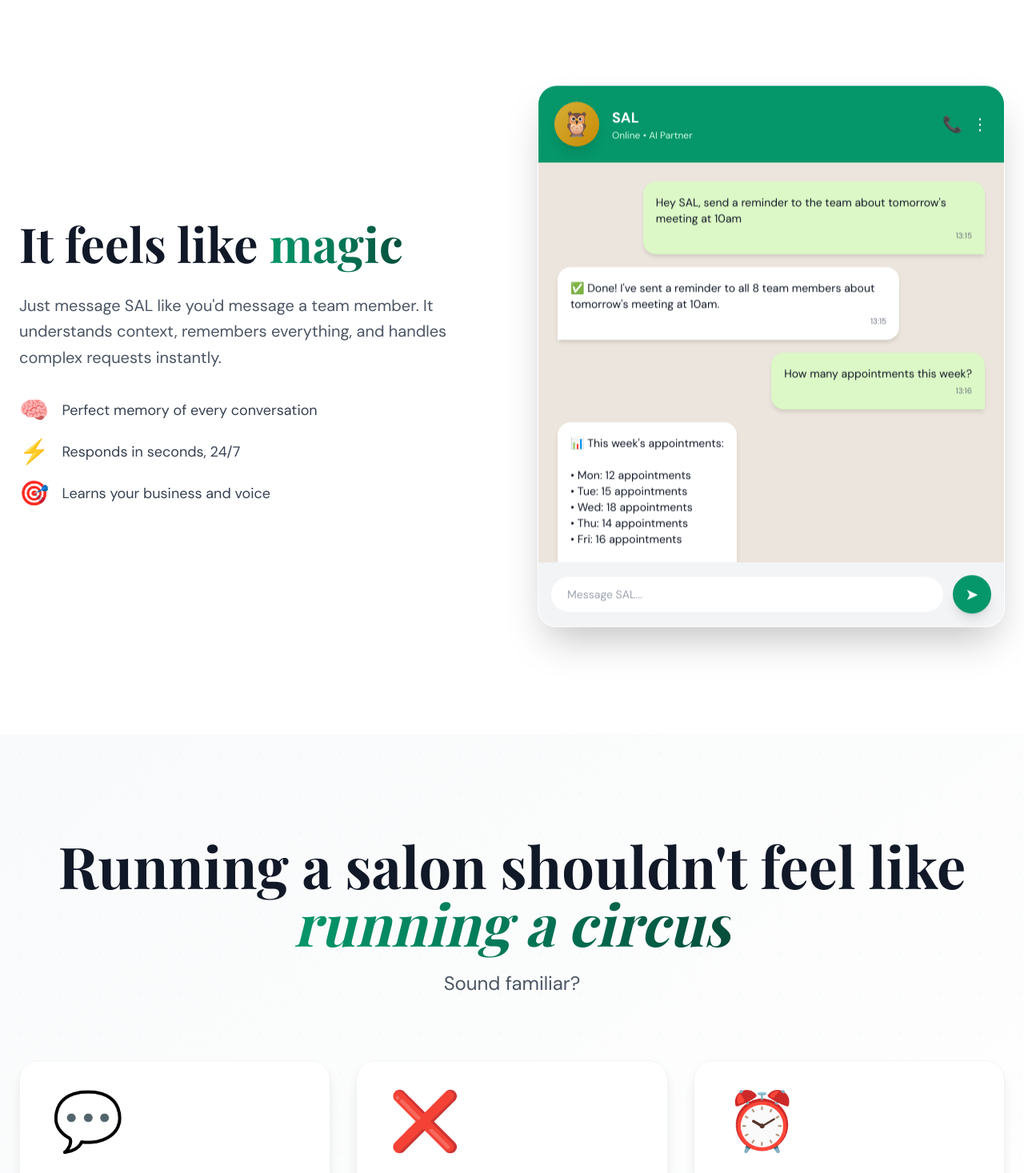
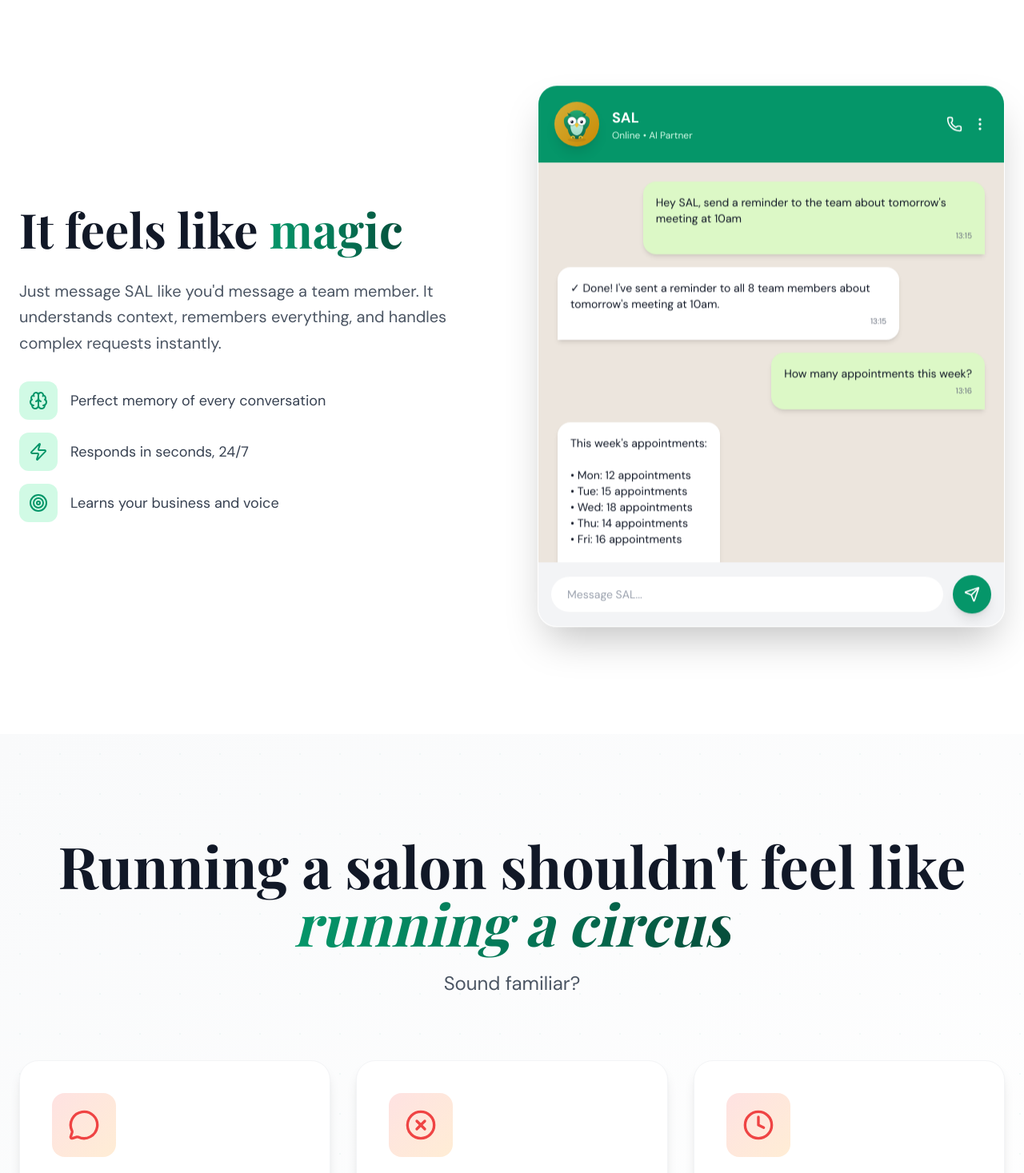
Before and after one commit to Uddinanas5/sal-webiste, a Next.js app: page / in a window 1280 px wide. Shown: the part 1180-2647 px from the top of the page at 80% size. Built offline with nearby package versions, Linux system fonts and the light colour scheme.

Commit message:
Replace emojis with Lucide icons, add owl mascot SVG logo

```diff
--- a/app/page.tsx
+++ b/app/page.tsx
@@ -2,6 +2,58 @@
 
 import { motion, useScroll, useTransform } from 'framer-motion';
 import { useRef } from 'react';
+import {
+  Brain,
+  Zap,
+  Target,
+  Phone,
+  MoreVertical,
+  CheckCircle,
+  BarChart3,
+  TrendingUp,
+  Sparkles,
+  Send,
+  MessageCircle,
+  XCircle,
+  Clock,
+  ArrowRight,
+  Check,
+  Shield,
+  Headphones,
+  Calendar
+} from 'lucide-react';
+
+// Owl Logo Component
+const OwlLogo = ({ className = "w-full h-full" }: { className?: string }) => (
+  <svg xmlns="http://www.w3.org/2000/svg" viewBox="0 0 256 256" role="img" aria-label="SAL Owl Mascot" className={className}>
+    <defs>
+      <linearGradient id="owlBody" x1="0" y1="0" x2="0" y2="1">
+        <stop offset="0" stopColor="#1FA971"/>
+        <stop offset="1" stopColor="#0E6B4E"/>
+      </linearGradient>
+      <linearGradient id="owlBelly" x1="0" y1="0" x2="0" y2="1">
+        <stop offset="0" stopColor="#CFF2E4"/>
+        <stop offset="1" stopColor="#9EDBC6"/>
+      </linearGradient>
+    </defs>
+    <path d="M128 34 C100 34 76 50 66 74 C52 74 42 88 42 104 C42 136 58 154 68 162 C72 199 96 226 128 226 C160 226 184 199 188 162 C198 154 214 136 214 104 C214 88 204 74 190 74 C180 50 156 34 128 34Z" fill="url(#owlBody)"/>
+    <path d="M78 74 L64 52 L92 66 Z" fill="#0E6B4E"/>
+    <path d="M178 74 L192 52 L164 66 Z" fill="#0E6B4E"/>
+    <path d="M128 98 C102 98 86 118 86 142 C86 175 104 202 128 202 C152 202 170 175 170 142 C170 118 154 98 128 98Z" fill="url(#owlBelly)"/>
+    <circle cx="96" cy="108" r="30" fill="#FFFFFF"/>
+    <circle cx="160" cy="108" r="30" fill="#FFFFFF"/>
+    <circle cx="96" cy="108" r="30" fill="none" stroke="#0E6B4E" strokeWidth="6" opacity="0.4"/>
+    <circle cx="160" cy="108" r="30" fill="none" stroke="#0E6B4E" strokeWidth="6" opacity="0.4"/>
+    <circle cx="96" cy="112" r="10" fill="#0F172A"/>
+    <circle cx="160" cy="112" r="10" fill="#0F172A"/>
+    <circle cx="92" cy="108" r="3.5" fill="#FFFFFF"/>
+    <circle cx="156" cy="108" r="3.5" fill="#FFFFFF"/>
+    <path d="M128 120 C122 120 116 126 116 132 C116 140 124 146 128 150 C132 146 140 140 140 132 C140 126 134 120 128 120Z" fill="#F4C430"/>
+    <path d="M92 220 C92 206 112 206 112 220" fill="none" stroke="#F4C430" strokeWidth="8" strokeLinecap="round"/>
+    <path d="M144 220 C144 206 164 206 164 220" fill="none" stroke="#F4C430" strokeWidth="8" strokeLinecap="round"/>
+    <ellipse cx="128" cy="232" rx="60" ry="14" fill="#0F172A" opacity="0.08"/>
+  </svg>
+);
 
 export default function Home() {
   const whatsappNumber = '+971523228314';
@@ -17,14 +69,9 @@ export default function Home() {
   const y = useTransform(scrollYProgress, [0, 1], ['0%', '50%']);
   const opacity = useTransform(scrollYProgress, [0, 0.5], [1, 0]);
 
-  const fadeInUpVariants = {
-    initial: { y: 30, opacity: 0 },
-    animate: { y: 0, opacity: 1 },
-  };
-
   return (
     <main ref={containerRef} className="min-h-screen overflow-x-hidden">
-      {/* HERO SECTION - ABSOLUTELY STUNNING */}
+      {/* HERO SECTION */}
       <section className="relative min-h-screen flex items-center justify-center overflow-hidden bg-gradient-to-br from-cream via-emerald-50/30 to-cream">
         {/* Animated Background Orbs */}
         <div className="absolute inset-0 overflow-hidden">
@@ -73,7 +120,7 @@ export default function Home() {
           className="relative z-10 max-w-7xl mx-auto px-6 py-24"
         >
           <div className="text-center">
-            {/* Floating Logo */}
+            {/* Floating Owl Logo */}
             <motion.div
               initial={{ y: 30, opacity: 0 }}
               animate={{ y: 0, opacity: 1 }}
@@ -85,8 +132,8 @@ export default function Home() {
                 whileHover={{ scale: 1.1, rotate: 5 }}
                 transition={{ type: "spring", stiffness: 300 }}
               >
-                <div className="w-32 h-32 bg-gradient-to-br from-emerald-500 via-emerald-600 to-emerald-700 rounded-3xl flex items-center justify-center shadow-2xl shadow-emerald-600/50 rotate-6">
-                  <span className="text-6xl">🦉</span>
+                <div className="w-32 h-32 bg-gradient-to-br from-emerald-500 via-emerald-600 to-emerald-700 rounded-3xl flex items-center justify-center shadow-2xl shadow-emerald-600/50 rotate-6 p-2">
+                  <OwlLogo className="w-full h-full drop-shadow-lg" />
                 </div>
                 <motion.div
                   className="absolute -top-2 -right-2 w-6 h-6 bg-gold rounded-full"
@@ -102,7 +149,7 @@ export default function Home() {
               </motion.div>
             </motion.div>
 
-            {/* Main Headline - DRAMATIC */}
+            {/* Main Headline */}
             <motion.h1
               initial={{ y: 30, opacity: 0 }}
               animate={{ y: 0, opacity: 1 }}
@@ -126,7 +173,7 @@ export default function Home() {
               <span className="italic">not admin</span>.
             </motion.p>
 
-            {/* CTA Buttons - ANIMATED */}
+            {/* CTA Buttons */}
             <motion.div
               initial={{ y: 30, opacity: 0 }}
               animate={{ y: 0, opacity: 1 }}
@@ -153,7 +200,7 @@ export default function Home() {
                     animate={{ x: [0, 5, 0] }}
                     transition={{ duration: 1.5, repeat: Infinity }}
                   >
-                    →
+                    <ArrowRight className="w-5 h-5" />
                   </motion.span>
                 </span>
               </motion.a>
@@ -168,7 +215,7 @@ export default function Home() {
               </motion.a>
             </motion.div>
 
-            {/* Social Proof - FLOATING */}
+            {/* Social Proof */}
             <motion.div
               initial={{ y: 30, opacity: 0 }}
               animate={{ y: 0, opacity: 1 }}
@@ -209,7 +256,7 @@ export default function Home() {
         </motion.div>
       </section>
 
-      {/* WHATSAPP MOCKUP SECTION - FLOATING & INTERACTIVE */}
+      {/* WHATSAPP MOCKUP SECTION */}
       <section className="py-32 bg-white relative overflow-hidden">
         <div className="max-w-7xl mx-auto px-6">
           <div className="grid md:grid-cols-2 gap-16 items-center">
@@ -230,9 +277,9 @@ export default function Home() {
               </p>
               <div className="space-y-4">
                 {[
-                  { icon: '🧠', text: 'Perfect memory of every conversation' },
-                  { icon: '⚡', text: 'Responds in seconds, 24/7' },
-                  { icon: '🎯', text: 'Learns your business and voice' },
+                  { icon: Brain, text: 'Perfect memory of every conversation' },
+                  { icon: Zap, text: 'Responds in seconds, 24/7' },
+                  { icon: Target, text: 'Learns your business and voice' },
                 ].map((item, i) => (
                   <motion.div
                     key={i}
@@ -242,14 +289,16 @@ export default function Home() {
                     viewport={{ once: true }}
                     transition={{ delay: i * 0.1, duration: 0.5 }}
                   >
-                    <div className="text-3xl">{item.icon}</div>
+                    <div className="w-12 h-12 bg-emerald-100 rounded-xl flex items-center justify-center">
+                      <item.icon className="w-6 h-6 text-emerald-600" />
+                    </div>
                     <p className="text-lg text-gray-700">{item.text}</p>
                   </motion.div>
                 ))}
               </div>
             </motion.div>
 
-            {/* Right: WhatsApp Mockup - FLOATING */}
+            {/* Right: WhatsApp Mockup */}
             <motion.div
               initial={{ opacity: 0, scale: 0.9 }}
               whileInView={{ opacity: 1, scale: 1 }}
@@ -264,16 +313,16 @@ export default function Home() {
               >
                 {/* WhatsApp Header */}
                 <div className="bg-emerald-600 p-5 flex items-center gap-4">
-                  <div className="w-14 h-14 bg-gradient-to-br from-gold to-yellow-600 rounded-full flex items-center justify-center text-3xl shadow-lg">
-                    🦉
+                  <div className="w-14 h-14 bg-gradient-to-br from-gold to-yellow-600 rounded-full flex items-center justify-center shadow-lg p-1">
+                    <OwlLogo className="w-full h-full" />
                   </div>
                   <div className="flex-1">
                     <p className="font-bold text-white text-lg">SAL</p>
                     <p className="text-xs text-emerald-100">Online • AI Partner</p>
                   </div>
                   <div className="flex gap-3 text-white">
-                    <div className="text-xl">📞</div>
-                    <div className="text-xl">⋮</div>
+                    <Phone className="w-5 h-5" />
+                    <MoreVertical className="w-5 h-5" />
                   </div>
                 </div>
 
@@ -281,9 +330,9 @@ export default function Home() {
                 <div className="bg-[#ece5dd] p-6 space-y-4 h-[500px] overflow-auto">
                   {[
                     { type: 'user', text: 'Hey SAL, send a reminder to the team about tomorrow\'s meeting at 10am', time: '13:15' },
-                    { type: 'sal', text: '✅ Done! I\'ve sent a reminder to all 8 team members about tomorrow\'s meeting at 10am.', time: '13:15' },
+                    { type: 'sal', text: '✓ Done! I\'ve sent a reminder to all 8 team members about tomorrow\'s meeting at 10am.', time: '13:15' },
                     { type: 'user', text: 'How many appointments this week?', time: '13:16' },
-                    { type: 'sal', text: '📊 This week\'s appointments:\n\n• Mon: 12 appointments\n• Tue: 15 appointments\n• Wed: 18 appointments\n• Thu: 14 appointments\n• Fri: 16 appointments\n\n✨ Total: 75 appointments\n📈 +12% vs last week', time: '13:16' },
+                    { type: 'sal', text: 'This week\'s appointments:\n\n• Mon: 12 appointments\n• Tue: 15 appointments\n• Wed: 18 appointments\n• Thu: 14 appointments\n• Fri: 16 appointments\n\nTotal: 75 appointments\n+12% vs last week', time: '13:16', hasIcons: true },
                   ].map((msg, i) => (
                     <motion.div
                       key={i}
@@ -312,8 +361,8 @@ export default function Home() {
                   <div className="flex-1 bg-white rounded-full px-5 py-3 text-sm text-gray-400">
                     Message SAL...
                   </div>
-                  <div className="w-12 h-12 bg-emerald-600 rounded-full flex items-center justify-center text-white text-xl shadow-lg cursor-pointer hover:bg-emerald-700 transition-colors">
-                    ➤
+                  <div className="w-12 h-12 bg-emerald-600 rounded-full flex items-center justify-center text-white shadow-lg cursor-pointer hover:bg-emerald-700 transition-colors">
+                    <Send className="w-5 h-5" />
                   </div>
                 </div>
               </motion.div>
@@ -322,7 +371,7 @@ export default function Home() {
         </div>
       </section>
 
-      {/* PROBLEM SECTION - DRAMATIC */}
+      {/* PROBLEM SECTION */}
       <section className="py-32 bg-gradient-to-br from-gray-50 to-white relative overflow-hidden">
         <div className="absolute inset-0 opacity-5">
           <div className="absolute top-0 left-0 w-full h-full" style={{ backgroundImage: 'radial-gradient(circle, #059669 1px, transparent 1px)', backgroundSize: '50px 50px' }} />
@@ -345,17 +394,17 @@ export default function Home() {
           <div className="grid md:grid-cols-3 gap-8">
             {[
               {
-                icon: '💬',
+                icon: MessageCircle,
                 title: 'Drowning in Messages',
                 desc: 'Your WhatsApp is chaos—team questions, customer inquiries, supplier messages. You spend 3+ hours a day just replying.',
               },
               {
-                icon: '❌',
+                icon: XCircle,
                 title: 'Tasks Falling Through Cracks',
                 desc: 'You meant to follow up with that VIP client. You forgot to order supplies. The new hire wasn\'t told about the schedule change.',
               },
               {
-                icon: '⏰',
+                icon: Clock,
                 title: 'No Time to Grow',
                 desc: 'You\'re so busy firefighting that you can\'t work ON your business. Marketing? Strategy? Forget it.',
               },
@@ -371,11 +420,11 @@ export default function Home() {
               >
                 <div className="bg-white rounded-3xl p-10 shadow-lg hover:shadow-2xl transition-all duration-500 h-full border border-gray-100">
                   <motion.div
-                    className="text-7xl mb-6"
-                    whileHover={{ rotate: [0, -10, 10, 0], scale: 1.2 }}
+                    className="w-20 h-20 bg-gradient-to-br from-red-100 to-orange-100 rounded-2xl flex items-center justify-center mb-6"
+                    whileHover={{ rotate: [0, -10, 10, 0], scale: 1.1 }}
                     transition={{ duration: 0.5 }}
                   >
-                    {item.icon}
+                    <item.icon className="w-10 h-10 text-red-500" />
                   </motion.div>
                   <h3 className="font-display text-3xl font-bold mb-4 text-gray-900">{item.title}</h3>
                   <p className="text-lg text-gray-600 leading-relaxed">{item.desc}</p>
@@ -386,7 +435,7 @@ export default function Home() {
         </div>
       </section>
 
-      {/* SOLUTION SECTION - LUXURIOUS */}
+      {/* SOLUTION SECTION */}
       <section className="py-32 bg-gradient-to-br from-emerald-900 via-emerald-800 to-emerald-900 text-white relative overflow-hidden">
         <div className="absolute inset-0">
           <motion.div
@@ -441,17 +490,18 @@ export default function Home() {
               href={whatsappLink}
               target="_blank"
               rel="noopener noreferrer"
-              className="inline-block px-14 py-7 bg-gold hover:bg-yellow-500 text-emerald-900 rounded-2xl font-black text-2xl shadow-2xl shadow-gold/50"
+              className="inline-flex items-center gap-3 px-14 py-7 bg-gold hover:bg-yellow-500 text-emerald-900 rounded-2xl font-black text-2xl shadow-2xl shadow-gold/50"
               whileHover={{ scale: 1.05, rotate: -2 }}
               whileTap={{ scale: 0.95 }}
             >
-              Book a Demo →
+              Book a Demo
+              <ArrowRight className="w-6 h-6" />
             </motion.a>
           </div>
         </div>
       </section>
 
-      {/* PRICING SECTION - PREMIUM */}
+      {/* PRICING SECTION */}
       <section className="py-32 bg-cream relative overflow-hidden">
         <div className="max-w-7xl mx-auto px-6">
           <motion.div
@@ -508,10 +558,18 @@ export default function Home() {
                   </div>
 
                   <ul className="space-y-3 mb-10 text-sm">
-                    {['All features', '24/7 support', 'Custom training', 'WhatsApp integration', '24h delivery'].map((feature, j) => (
+                    {[
+                      { icon: Sparkles, text: 'All features' },
+                      { icon: Headphones, text: '24/7 support' },
+                      { icon: Brain, text: 'Custom training' },
+                      { icon: MessageCircle, text: 'WhatsApp integration' },
+                      { icon: Calendar, text: '24h delivery' },
+                    ].map((feature, j) => (
                       <li key={j} className="flex items-center gap-3">
-                        <span className="text-xl">✅</span>
-                        <span>{feature}</span>
+                        <div className={`w-6 h-6 rounded-full flex items-center justify-center ${plan.popular ? 'bg-white/20' : 'bg-emerald-100'}`}>
+                          <Check className={`w-4 h-4 ${plan.popular ? 'text-white' : 'text-emerald-600'}`} />
+                        </div>
+                        <span>{feature.text}</span>
                       </li>
                     ))}
                   </ul>
@@ -537,7 +595,7 @@ export default function Home() {
         </div>
       </section>
 
-      {/* FINAL CTA - EXPLOSIVE */}
+      {/* FINAL CTA */}
       <section className="py-40 bg-gradient-to-br from-emerald-600 via-emerald-700 to-emerald-900 text-white relative overflow-hidden">
         <div className="absolute inset-0">
           <motion.div
@@ -591,11 +649,12 @@ export default function Home() {
               href={whatsappLink}
               target="_blank"
               rel="noopener noreferrer"
-              className="px-14 py-7 bg-white text-emerald-700 rounded-2xl font-black text-2xl shadow-2xl"
+              className="inline-flex items-center justify-center gap-3 px-14 py-7 bg-white text-emerald-700 rounded-2xl font-black text-2xl shadow-2xl"
               whileHover={{ scale: 1.1, rotate: -2 }}
               whileTap={{ scale: 0.95 }}
             >
-              See SAL in Action →
+              See SAL in Action
+              <ArrowRight className="w-6 h-6" />
             </motion.a>
 
             <motion.a
@@ -609,7 +668,12 @@ export default function Home() {
           </motion.div>
 
           <div className="flex flex-wrap justify-center gap-8 text-sm">
-            {['7-Day Money-Back Guarantee', '24-Hour Setup', '24/7 Support', 'No Long-Term Contracts'].map((item, i) => (
+            {[
+              { icon: Shield, text: '7-Day Money-Back Guarantee' },
+              { icon: Zap, text: '24-Hour Setup' },
+              { icon: Headphones, text: '24/7 Support' },
+              { icon: Calendar, text: 'No Long-Term Contracts' },
+            ].map((item, i) => (
               <motion.div
                 key={i}
                 initial={{ opacity: 0, y: 10 }}
@@ -618,22 +682,22 @@ export default function Home() {
                 transition={{ delay: 0.6 + i * 0.1 }}
                 className="flex items-center gap-2 glass bg-white/10 backdrop-blur px-6 py-3 rounded-full"
               >
-                <span className="text-2xl">✅</span>
-                <span>{item}</span>
+                <item.icon className="w-5 h-5 text-emerald-300" />
+                <span>{item.text}</span>
               </motion.div>
             ))}
           </div>
         </div>
       </section>
 
-      {/* FOOTER - ELEGANT */}
+      {/* FOOTER */}
       <footer className="bg-gray-900 text-white py-16">
         <div className="max-w-7xl mx-auto px-6">
           <div className="grid md:grid-cols-3 gap-12 mb-12">
             <div>
               <div className="flex items-center gap-3 mb-6">
-                <div className="w-14 h-14 bg-gradient-to-br from-emerald-500 to-emerald-700 rounded-2xl flex items-center justify-center text-3xl shadow-xl">
-                  🦉
+                <div className="w-14 h-14 bg-gradient-to-br from-emerald-500 to-emerald-700 rounded-2xl flex items-center justify-center shadow-xl p-1">
+                  <OwlLogo className="w-full h-full" />
                 </div>
                 <span className="font-display text-3xl font-black">SAL</span>
               </div>
@@ -666,7 +730,7 @@ export default function Home() {
           </div>
 
           <div className="border-t border-gray-800 pt-8 text-center text-sm text-gray-500">
-            <p>&copy; 2026 SAL. All rights reserved. Built with 🐙 by OMNI</p>
+            <p>&copy; 2026 SAL. All rights reserved.</p>
           </div>
         </div>
       </footer>
```
